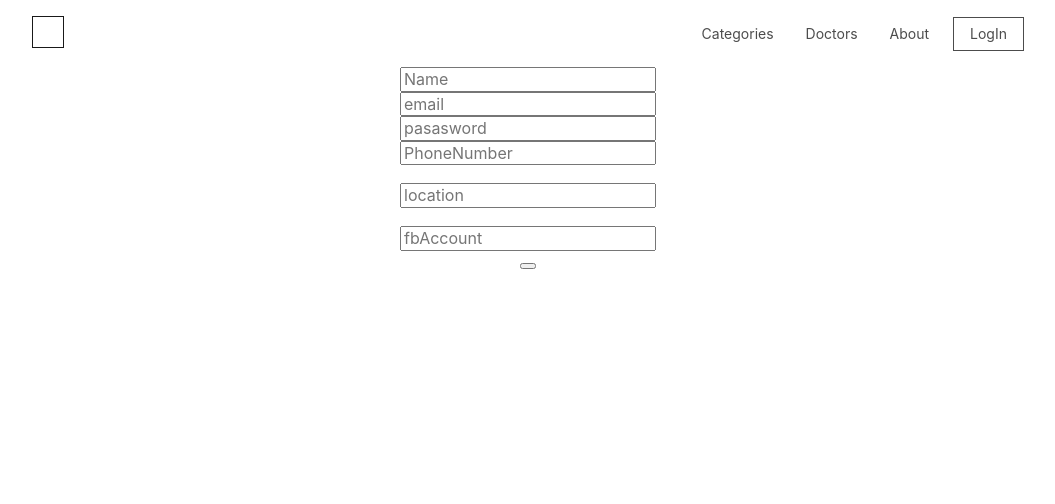
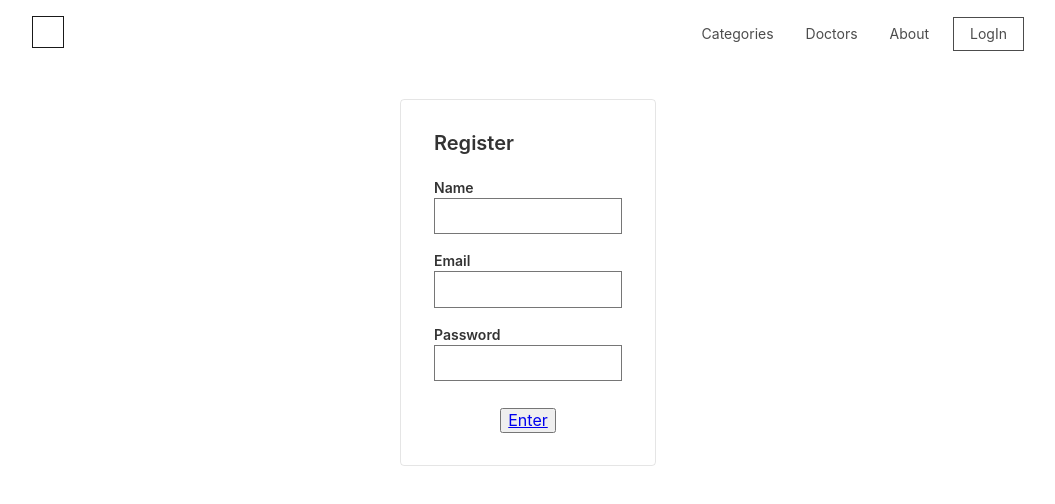
Before and after one commit to RawanAkAzz/Nabed_Project, a React (Create React App) app: page /register in a window 1280 px wide. Shown: the top 504 px of the page, without its empty margins (112-1167 px from the left). Built offline with nearby package versions, Linux system fonts and the light colour scheme.

Commit message:
update Forms

```diff
--- a/src/App.js
+++ b/src/App.js
@@ -1,6 +1,9 @@
 import React, { Component } from "../node_modules/react";
 import "./App.css";
-import { BrowserRouter as Router, Route , Link } from "../node_modules/react-router-dom";
+import {
+  BrowserRouter as Router,
+  Route
+} from "../node_modules/react-router-dom";
 import HomePage from "./Components/HomePage/HomePage";
 import NavBar from "./Components/NavBar/Navbar";
 import Register from "./Components/Register/Register";
@@ -14,7 +17,6 @@ class App extends Component {
   render() {
     return (
       <div>
-
         <Router>
           <NavBar />
           <Route exact path="/" component={HomePage} />
--- a/src/Components/Register/Register.jsx
+++ b/src/Components/Register/Register.jsx
@@ -1,20 +1,19 @@
 import React, { Component } from "react";
 
 class Register extends Component {
-    constructor(props){
-      super(props);
-      this.state ={
-        name : "",
-       fbAccount : "",
-       description : "",
-        email : "",
-        phoneNumber : "",
-         Location : "",
-         password : ""
-      };
-          this.onChange = this.onChange.bind(this);
+  constructor(props) {
+    super(props);
+    this.state = {
+      name: "",
+      fbAccount: "",
+      description: "",
+      email: "",
+      phoneNumber: "",
+      Location: "",
+      password: ""
+    };
+    this.onChange = this.onChange.bind(this);
   }
-
 
   onChange(e) {
     console.log(e.target.value);
@@ -22,148 +21,194 @@ class Register extends Component {
   }
   onClick(event) {
     event.preventDefault();
-    const data = this.state
-    fetch('http://localhost:5001/Register', {
-      method: 'post',
+    const data = this.state;
+    fetch("http://localhost:5001/Register", {
+      method: "post",
       body: JSON.stringify(data),
       headers: { "Content-Type": "application/json" }
-    }).then(response => response.json())
+    })
+      .then(response => response.json())
       .then(state => this.setState(state));
 
     console.log(this.state);
   }
   render() {
-      return (
-        <div className="form-style-7">
+    return (
+      // <article class="br2 ba dark-gray b--black-10 mv4 w-100 w-50-m w-25-l mw5 center">
+      //   <div className="form-style-7">
+      //     <form>
+      //       <body>
+      //         {" "}
+      //         <center>
+      //           <input
+      //             id="filled-search"
+      //             label="name"
+      //             type="text"
+      //             placeholder="Name"
+      //             // className={classes.textField}
+      //             // margin="normal"
+      //             // variant="filled"
+      //             onChange={this.onChange}
+      //             name="Name"
+      //           />
+      //           <br />
 
-        <form >
-          <body> <center>
-            <input
-              id="filled-search"
-              label="name"
+      //           <input
+      //             id="filled-search"
+      //             label="email"
+      //             type="text"
+      //             placeholder="email"
+      //             // className={classes.textField}
+      //             // margin="normal"
+      //             // variant="filled"
+      //             onChange={this.onChange}
+      //             name="email"
+      //           />
 
-              type="text"
-              placeholder="Name"
-              // className={classes.textField}
-              // margin="normal"
-              // variant="filled"
-              onChange={this.onChange}
-              name="Name"
-            />
-            <br />
+      //           <br />
 
-            <input
-              id="filled-search"
-              label="email"
+      //           <input
+      //             id="filled-search"
+      //             label="pasasword"
+      //             // className={classes.textField}
+      //             type="password"
+      //             placeholder="pasasword"
+      //             name="pasasword"
+      //             autoComplete="pasasword"
+      //             // margin="normal"
+      //             // variant="filled"
+      //             onChange={this.onChange}
+      //           />
 
-              type="text"
-              placeholder="email"
-              // className={classes.textField}
-              // margin="normal"
-              // variant="filled"
-              onChange={this.onChange}
-              name="email"
-            />
+      //           <br />
 
-            <br />
+      //           <input
+      //             id="filled-search"
+      //             label="phoneNumber"
+      //             // className={classes.textField}
+      //             type="text"
+      //             placeholder="PhoneNumber"
+      //             // autoComplete="current-phoneNumber"
+      //             // margin="normal"
+      //             // variant="filled"
+      //             onChange={this.onChange}
+      //             name="phoneNumber"
+      //           />
 
+      //           <br />
 
-            <input
-               id="filled-search"
-              label="pasasword"
-              // className={classes.textField}
-              type="text"
-              placeholder="pasasword"
-              name="pasasword"
-              autoComplete="pasasword"
-              // margin="normal"
-              // variant="filled"
-              onChange={this.onChange}
+      //           <br />
 
-            />
+      //           <input
+      //             id="filled-search"
+      //             label="location"
+      //             // className={classes.textField}
+      //             type="text"
+      //             placeholder="location"
+      //             // autoComplete="current-phoneNumber"
+      //             // margin="normal"
+      //             // variant="filled"
+      //             onChange={this.onChange}
+      //             name="location"
+      //           />
 
+      //           <br />
 
-            <br />
+      //           <br />
 
+      //           {/* <input
+      //             id="filled-search"
+      //             label="fbAccount"
+      //             // className={classes.textField}
+      //             type="text"
+      //             placeholder="fbAccount"
+      //             // autoComplete="current-phoneNumber"
+      //             // margin="normal"
+      //             // variant="filled"
+      //             onChange={this.onChange}
+      //             name="fbAccount"
+      //           /> */}
 
-            <input
-            id="filled-search"
-              label="phoneNumber"
-              // className={classes.textField}
-              type="text"
-              placeholder="PhoneNumber"
-              // autoComplete="current-phoneNumber"
-              // margin="normal"
-              // variant="filled"
-              onChange={this.onChange}
-              name="phoneNumber"
+      //           <br />
+      //           <button>
+      //             <a
+      //               class="f6 fw4 hover-black no-underline black-70 dn dib-ns pv2 ph3"
+      //               href="/DoctorCards"
+      //             >
+      //               Enter
+      //             </a>
+      //           </button>
+      //         </center>
+      //       </body>
+      //     </form>
+      //   </div>
+      // </article>
+      <article class="br2 ba dark-gray b--black-10 mv4 w-100 w-50-m w-25-l mw5 center">
+        <main class="pa4 black-80">
+          <form class="measure center">
+            <fieldset id="sign_up" class="ba b--transparent ph0 mh0">
+              <legend class="f4 fw6 ph0 mh0">Register</legend>
+              <div class="mt3">
+                <label class="db fw6 lh-copy f6" for="email-address">
+                  Name
+                </label>
+                <input
+                  class="pa2 input-reset ba bg-transparent hover-bg-black hover-white w-100"
+                  type="email"
+                  name="email-address"
+                  id="email-address"
+                  onclick={this.onclick}
+                />
+                {/* <button
 
-            />
+              onChange={this.onChange} disabled={!isEnabled}> Show Shops
 
+              </button> */}
+              </div>
+              <div class="mv3">
+                <label class="db fw6 lh-copy f6" for="password">
+                  Email
+                </label>
+                <input
+                  class="b pa2 input-reset ba bg-transparent hover-bg-black hover-white w-100"
+                  type="password"
+                  name="password"
+                  id="password"
+                  on={this.onChange}
+                />
+              </div>
+              <div class="mv3">
+                <label class="db fw6 lh-copy f6" for="password">
+                  Password
+                </label>
+                <input
+                  class="b pa2 input-reset ba bg-transparent hover-bg-black hover-white w-100"
+                  type="password"
+                  name="password"
+                  id="password"
+                  on={this.onChange}
+                />
+              </div>
+            </fieldset>
 
-
-
-            <br />
-
-
-            <br />
-
-
-            <input
-            id="filled-search"
-              label="location"
-              // className={classes.textField}
-              type="text"
-              placeholder="location"
-              // autoComplete="current-phoneNumber"
-              // margin="normal"
-              // variant="filled"
-              onChange={this.onChange}
-              name="location"
-
-            />
-
-
-
-
-            <br />
-
-            <br />
-
-
-            <input
-            id="filled-search"
-              label="fbAccount"
-              // className={classes.textField}
-              type="text"
-              placeholder="fbAccount"
-              // autoComplete="current-phoneNumber"
-              // margin="normal"
-              // variant="filled"
-              onChange={this.onChange}
-              name="fbAccount"
-
-            />
-
-
-
-
-            <br />
-
-
-
-
-            <button   type="submit" onClick={(event) => this.click(event)} ></button>
-
-
-          </center>
-          </body>
-        </form>
-      </div>
-    )
+            <div>
+              <center>
+                <button>
+                  <a
+                    // class="b ph3 pv2 input-reset ba b--black bg-transparent grow "
+                    href="/DoctorCards"
+                  >
+                    Enter
+                  </a>
+                </button>
+              </center>
+            </div>
+          </form>
+        </main>
+      </article>
+    );
   }
 }
-
 
 export default Register;
 
```
Also changed, not shown: src/Components/NavBar/Navbar.jsx (+1 -6 lines).
